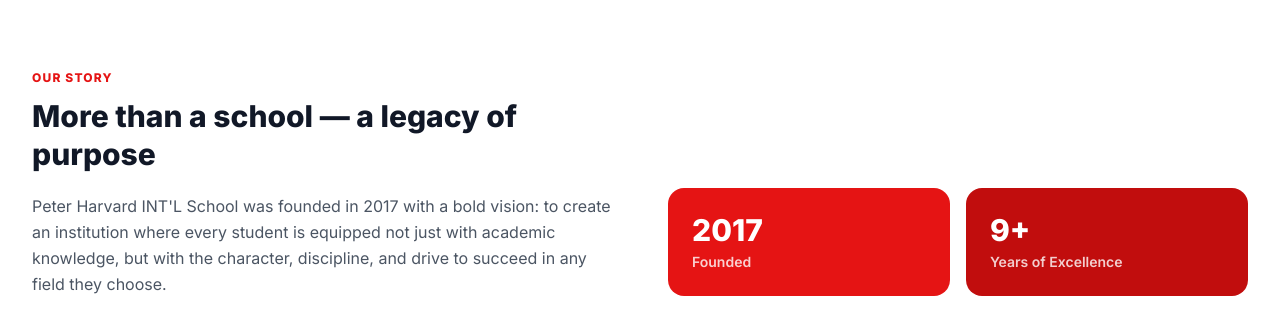
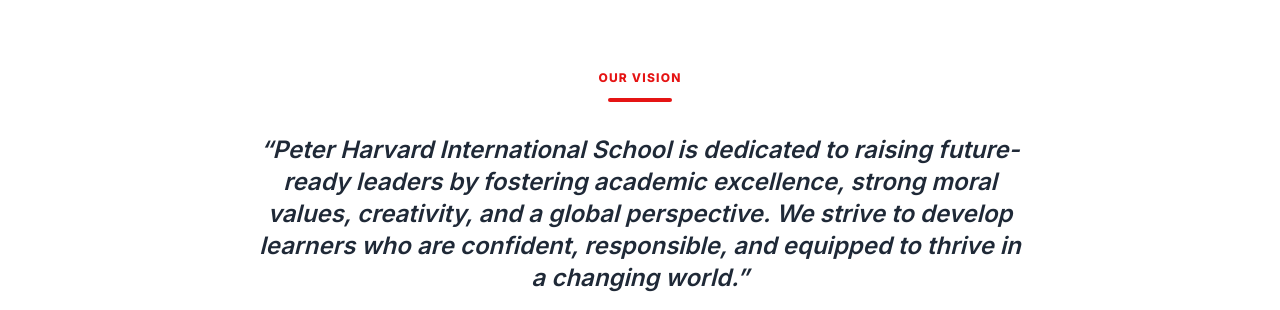
Before and after one commit to goodnessemmanuel1/PETER-HARVARD-INT-L-SCHOOL-ALUMNI-PORTAL, a React (Vite) app: page /about in a window 1280 px wide. Shown: the part 476-786 px from the top of the page. Built offline with nearby package versions, Linux system fonts and the light colour scheme; no server answers.

Commit message:
feat: add school vision statement to About page and Home alma mater section

```diff
--- a/src/pages/About.jsx
+++ b/src/pages/About.jsx
@@ -92,6 +92,19 @@
             <p className="text-white/80 text-lg leading-relaxed max-w-2xl">
               Founded in {FOUNDED} by Dr. Peter Oyedotun Agunloye, Peter Harvard INT'L School has been a beacon of academic excellence and character development for {YEARS_RUNNING} years. The school has produced graduates who have gone on to make significant contributions across various fields.
             </p>
+          </motion.div>
+        </div>
+      </section>
+
+      {/* Vision */}
+      <section className="max-w-7xl mx-auto px-4 sm:px-6 lg:px-8 py-20">
+        <div className="max-w-3xl mx-auto text-center">
+          <motion.div initial={{ opacity: 0, y: 20 }} whileInView={{ opacity: 1, y: 0 }} viewport={{ once: true }}>
+            <span className="text-xs font-black uppercase tracking-widest text-primary-600 dark:text-primary-400 mb-3 block">Our Vision</span>
+            <div className="w-16 h-1 bg-primary-600 rounded-full mx-auto mb-8" />
+            <blockquote className="text-xl md:text-2xl font-semibold text-gray-800 dark:text-gray-200 leading-relaxed italic">
+              &ldquo;Peter Harvard International School is dedicated to raising future-ready leaders by fostering academic excellence, strong moral values, creativity, and a global perspective. We strive to develop learners who are confident, responsible, and equipped to thrive in a changing world.&rdquo;
+            </blockquote>
           </motion.div>
         </div>
       </section>
--- a/src/pages/Home.jsx
+++ b/src/pages/Home.jsx
@@ -179,6 +179,9 @@
             <p className="text-gray-600 dark:text-gray-400 leading-relaxed mb-4">
               Founded by Dr. Peter Oyedotun Agunloye, Peter Harvard INT'L School has been a beacon of academic excellence and character development for over {new Date().getFullYear() - 2017} years. The school has produced graduates who have gone on to make significant contributions across various fields.
             </p>
+            <p className="text-gray-600 dark:text-gray-400 leading-relaxed italic border-l-4 border-primary-500 pl-4 mb-8">
+              &ldquo;Dedicated to raising future-ready leaders by fostering academic excellence, strong moral values, creativity, and a global perspective — developing learners who are confident, responsible, and equipped to thrive in a changing world.&rdquo;
+            </p>
             <p className="text-gray-600 dark:text-gray-400 leading-relaxed mb-8">
               This alumni portal is a testament to the enduring bonds formed within our school walls — a digital home where every graduate can reconnect, celebrate achievements, and give back to the community that shaped them.
             </p>
```
